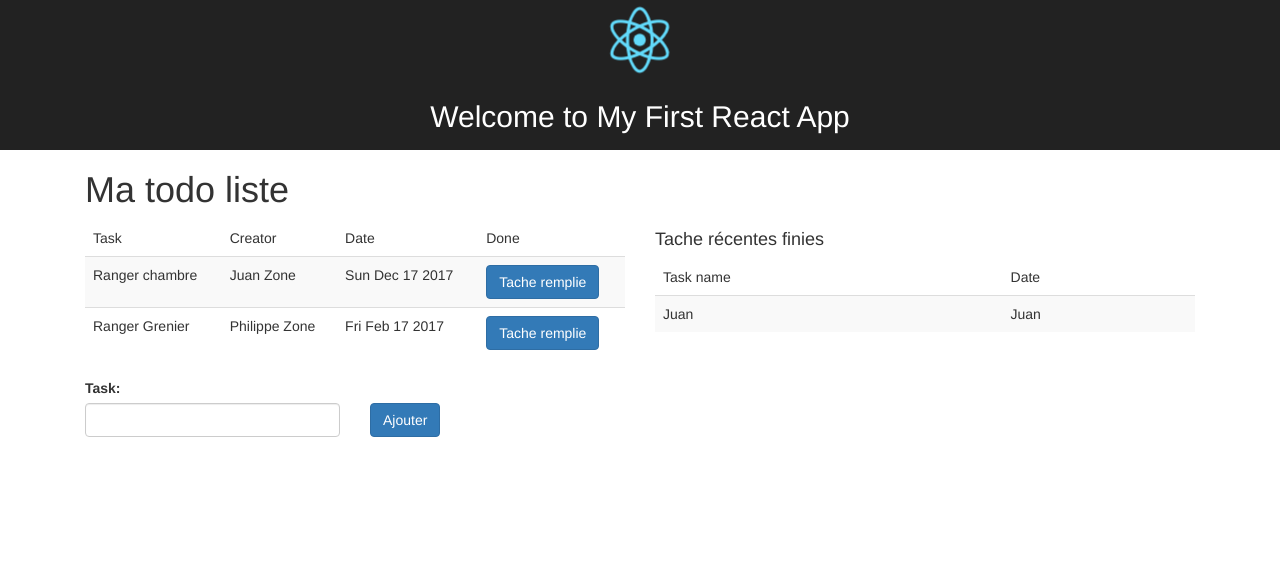
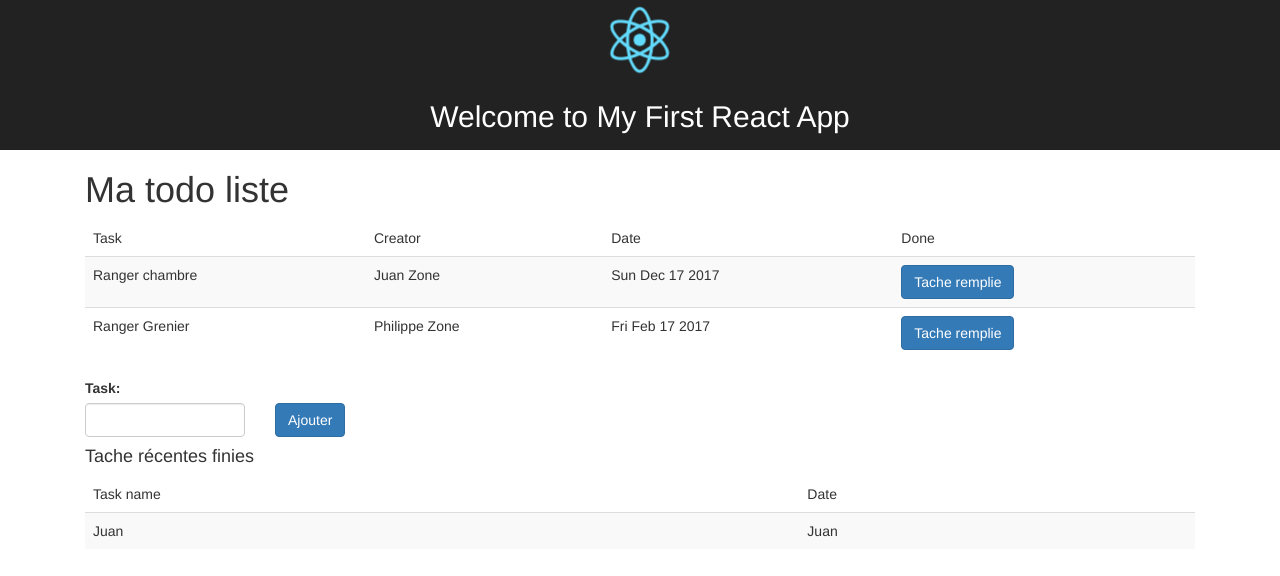
Before and after one commit to juanzone/todoapp-react, a React (Create React App) app: page / in a window 1280 px wide. Shown: the top 576 px of the page. Built offline with nearby package versions, Linux system fonts and the light colour scheme.

Commit message:
Ajout de fonctionnalités retirer task liste, vidage input apres envoie donnee

```diff
--- a/src/add-bar/AddBar.js
+++ b/src/add-bar/AddBar.js
@@ -19,23 +19,26 @@ class Addbar extends Component {
       date : new Date().toDateString()
     };
 
-    this.setState({newTask : task })
+    this.setState({newTask : task });
   }
 
   handleClick(e) {
     this.props.newtask(this.state.newTask);
+    console.log(this.refs.inputTest.value)
+    this.refs.inputTest.value = "";
+    console.log(this.refs.inputTest.value)
 
   }
 
   render() {
     return (
       <div className="row equal">
-        <div className="col-xs-6">
+        <div className="col-xs-2">
           <form className="inline-form">
             <label>
               Task:
             </label>
-            <input className="form-control" onChange={this.handleChange} type="text" />
+            <input className="form-control" onChange={this.handleChange} ref="inputTest" type="text" />
           </form>
         </div>
         <div className="col-xs-3">
--- a/src/checked-list/CheckedList.js
+++ b/src/checked-list/CheckedList.js
@@ -6,7 +6,8 @@ class CheckedList extends Component {
 
   render(){
     return(
-      <div className="col-xs-6">
+      <div className="row">
+        <div className="col-xs-12">
           <h4> Tache récentes finies </h4>
           <table className="table table-striped">
             <thead>
@@ -20,6 +21,7 @@ class CheckedList extends Component {
             </tbody>
           </table>
         </div>
+      </div>
     )
   }
 
--- a/src/layout/App.js
+++ b/src/layout/App.js
@@ -13,10 +13,8 @@ class App extends Component {
         <div className="container">
           <div className="col-xs-12">
             <h1 className="text-left"> Ma todo liste </h1>
-            <div className="row">
               <TodoList />
               <CheckedList />
-            </div>
           </div>
         </div>
       </div>
--- a/src/todo-list/TodoList.js
+++ b/src/todo-list/TodoList.js
@@ -38,14 +38,21 @@ class TodoList extends Component {
     let newTaskList = this.state.taskList;
     newTaskList[id].check = checker;
     this.setState({taskList : newTaskList}, function(){
-      console.log(this.state.taskList[id].check)
-    })
+      this.state.taskList.map((task, i) => {
+          if(task.check === true){
+            let newTaskList = this.state.taskList;
+            newTaskList.splice(i, 1);
+            this.setState({taskList : newTaskList});
+          }
+      })
+    });
   }
 
   render() {
 
     return (
-        <div className="col-xs-6">
+      <div className="row">
+        <div className="col-xs-12">
           <table className="table table-striped">
             <thead>
               <tr>
@@ -65,6 +72,7 @@ class TodoList extends Component {
           </table>
           <AddBar newtask={this.getTask} />
         </div>
+      </div>
     );
   }
 }
```
Lines whose indentation alone changed are shown as unchanged.
